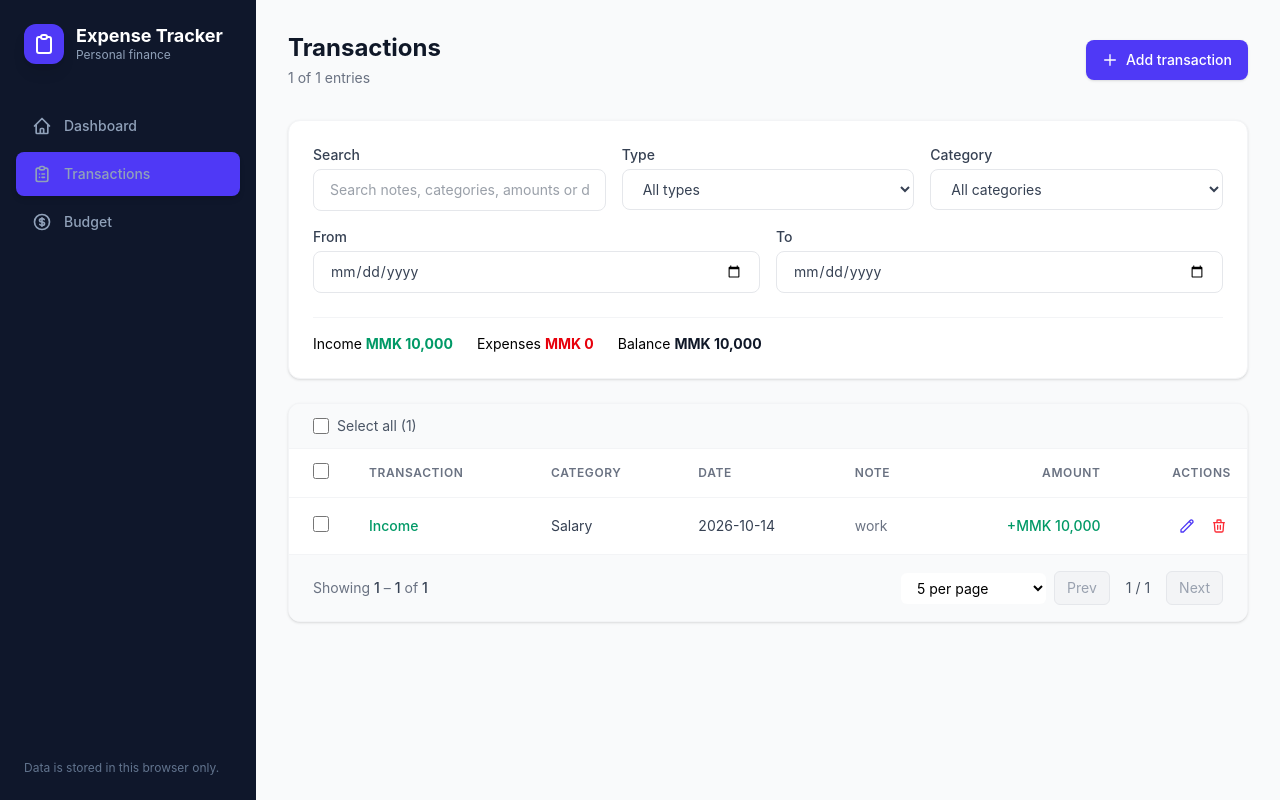
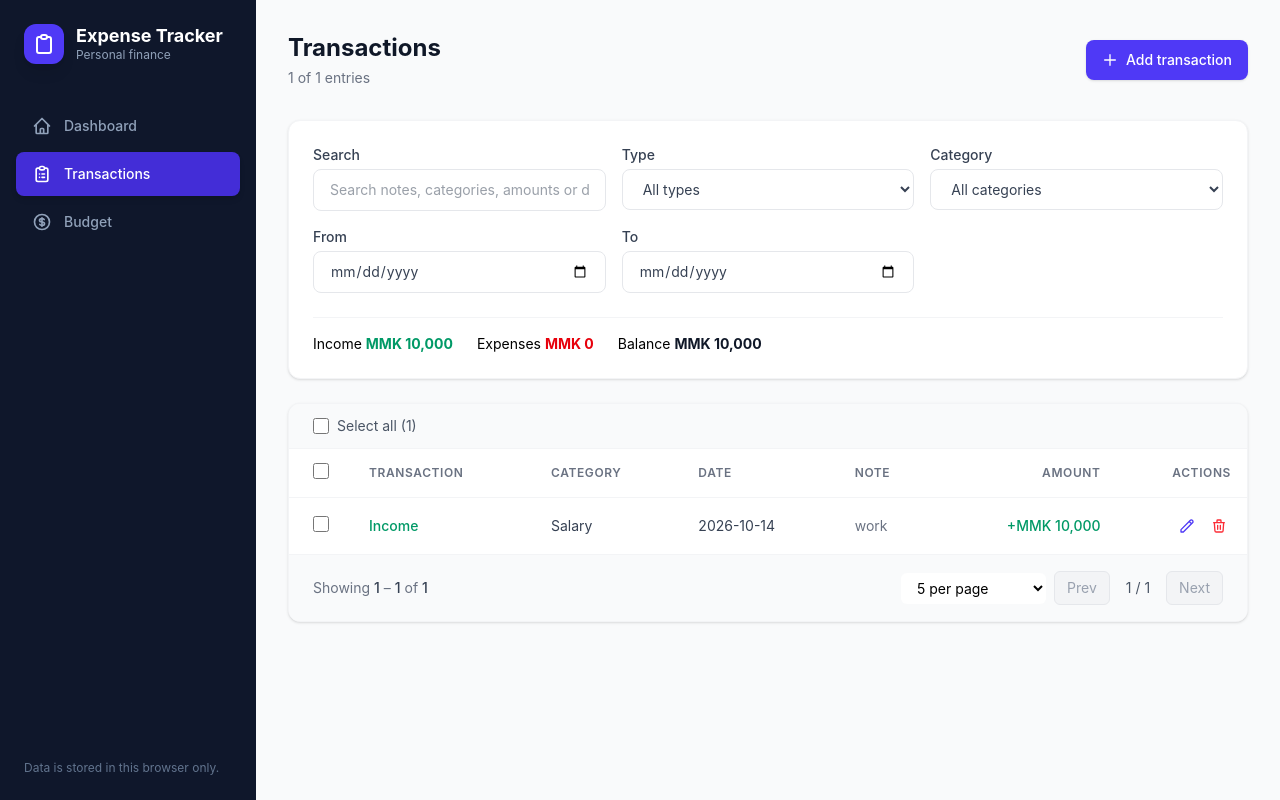
Before and after one commit to EhStarShwePwint/Expense_Tracker-Day2-, a Vue app: page /transactions in a window 1280 px wide. Built offline with nearby package versions, Linux system fonts and the light colour scheme.

Commit message:
Day2Update

```diff
--- a/src/components/Sidebar.vue
+++ b/src/components/Sidebar.vue
@@ -28,7 +28,7 @@ const menuItems = [
           Router Link ကို အသုံးပြုပြီး Menu တွေကို ချိတ်ဆက်ထားပါတယ်။
           'active-class' က လက်ရှိ Page ဖြစ်နေရင် အလိုအလျောက် Class ပေးမှာပါ။
         -->
-        <router-link
+        <!-- <router-link
           v-for="item in menuItems"
           :key="item.id"
           :to="item.path"
@@ -37,6 +37,21 @@ const menuItems = [
         >
           <svg class="w-5 h-5" fill="none" stroke="currentColor" viewBox="0 0 24 24">
             <path stroke-linecap="round" stroke-linejoin="round" stroke-width="2" :d="item.icon"></path>
+          </svg>
+          {{ item.label }}
+        </router-link> -->
+        <router-link
+          v-for="item in menuItems"
+          :key="item.id"
+          :to="item.path"
+          class="nav-link"
+          :class="{
+            'nav-link-active': $route.path === item.path,
+            'nav-link-inactive': $route.path !== item.path
+          }"
+        >
+          <svg class="w-5 h-5" fill="none" stroke="currentColor" viewBox="0 0 24 24">
+              <path stroke-linecap="round" stroke-linejoin="round" stroke-width="2" :d="item.icon"></path>
           </svg>
           {{ item.label }}
         </router-link>
--- a/src/style.css
+++ b/src/style.css
@@ -5,17 +5,27 @@
 
 @layer components {
   /* Sidebar Navigation Link */
+
   .nav-link {
-    @apply flex items-center gap-3 px-4 py-3 rounded-lg text-sm font-medium transition-colors cursor-pointer;
+    @apply flex items-center gap-3 px-4 py-3 rounded-lg
+      text-sm font-medium transition-colors cursor-pointer;
   }
 
+  /* Active link */
   .nav-link-active {
-    @apply bg-indigo-600 text-white shadow-md;
+    @apply bg-indigo-700 text-white shadow-md;
   }
 
+  /* Inactive link: hover effect */
   .nav-link-inactive {
     @apply text-slate-400 hover:bg-slate-800 hover:text-white;
   }
+
+  /* Active link must not change on hover */
+  .nav-link-active:hover {
+    @apply bg-indigo-700 text-white shadow-md;
+  }
+
 
   /* Form Inputs & Selects */
   .input-field {
--- a/src/views/Transactions.vue
+++ b/src/views/Transactions.vue
@@ -282,16 +282,31 @@ const formatCurrency = (value: number) => new Intl.NumberFormat('en-US').format(
         </div>
       </div>
 
-      <div class="grid grid-cols-1 md:grid-cols-2 gap-4 mb-6">
+
+      <div class="grid grid-cols-1 md:grid-cols-3 gap-4 mb-6">
         <div>
-          <label class="block text-sm font-medium text-gray-700 mb-1">From</label>
-          <input v-model="dateFrom" type="date" class="input-field" />
+          <label class="block text-sm font-medium text-gray-700 mb-1">
+            From
+          </label>
+          <input
+            v-model="dateFrom"
+            type="date"
+            class="input-field w-full"
+          />
         </div>
+
         <div>
-          <label class="block text-sm font-medium text-gray-700 mb-1">To</label>
-          <input v-model="dateTo" type="date" class="input-field" />
+          <label class="block text-sm font-medium text-gray-700 mb-1">
+            To
+          </label>
+          <input
+            v-model="dateTo"
+            type="date"
+            class="input-field w-full"
+          />
         </div>
       </div>
+
 
 
 <div class="flex items-center justify-between gap-4 pt-4 border-t border-gray-100">
```
